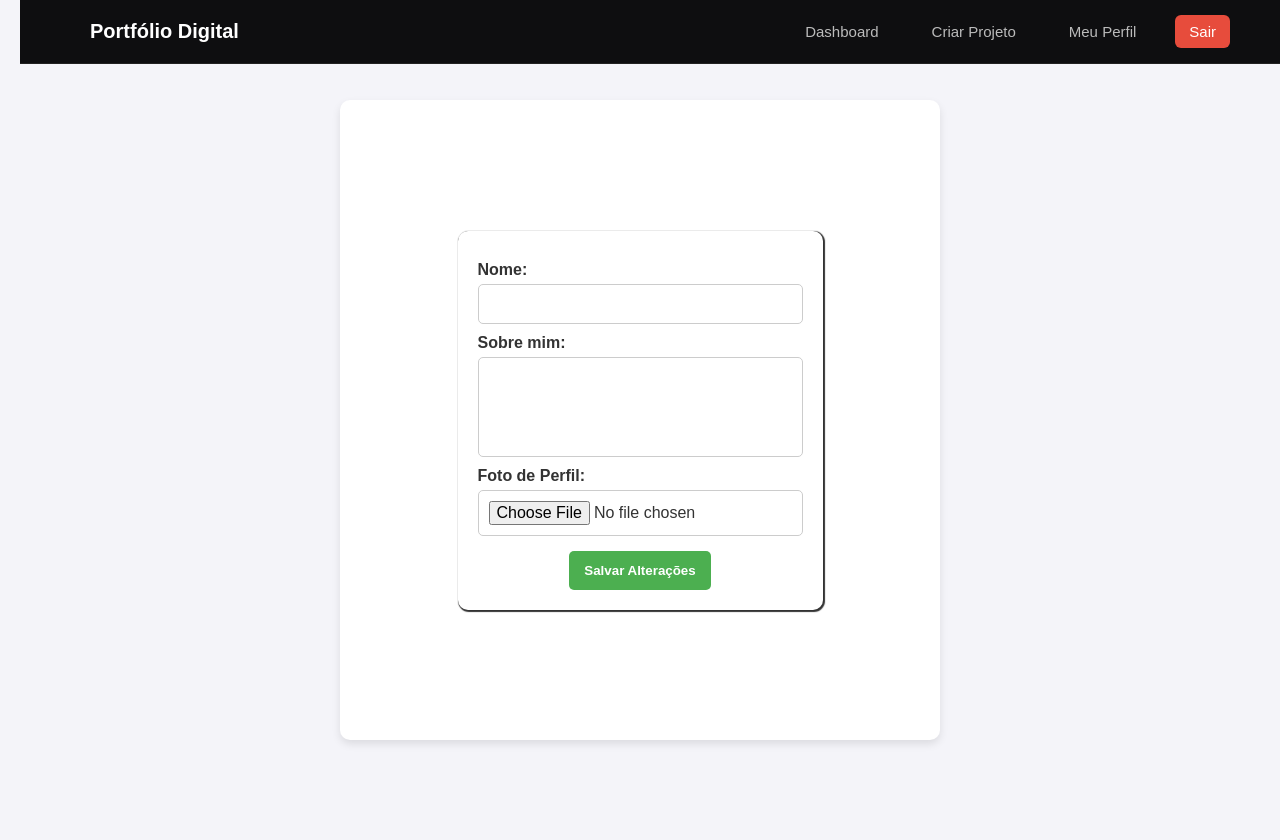
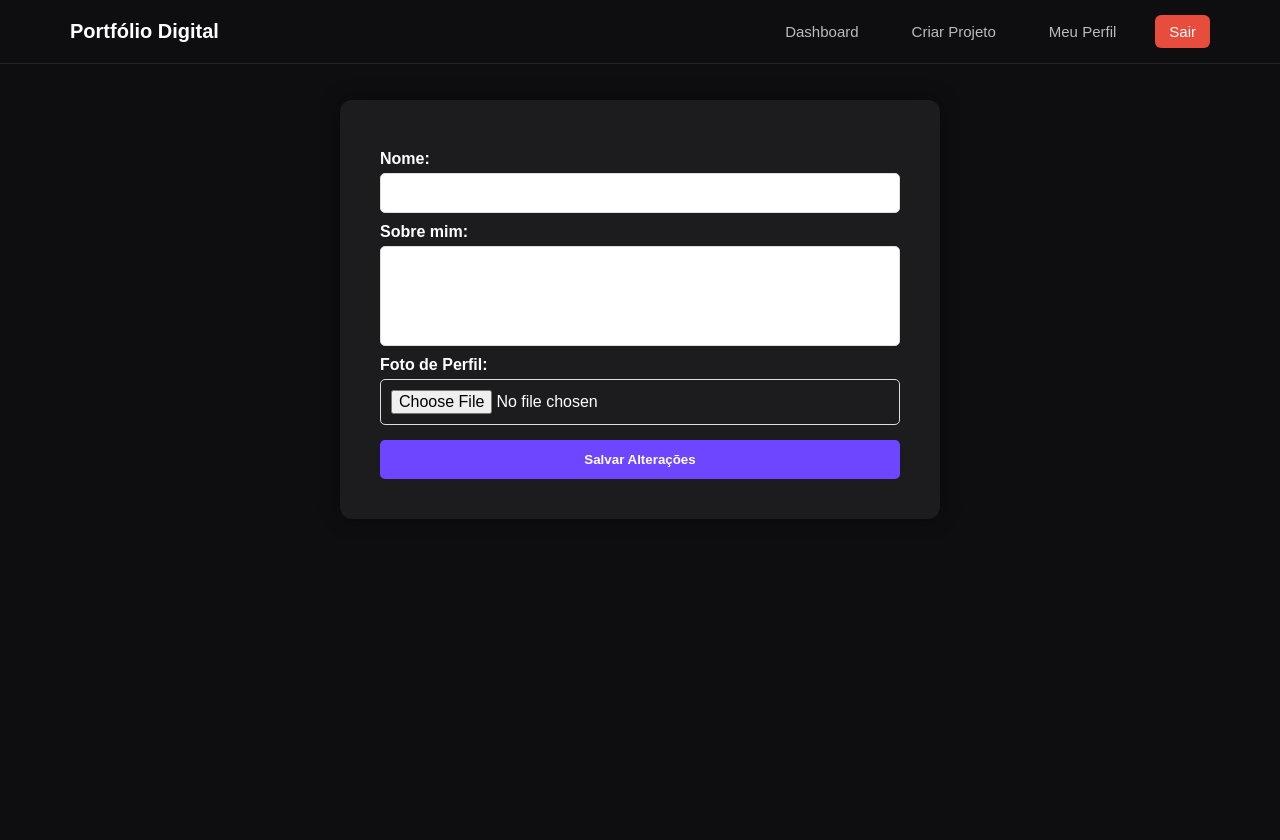
Before and after one commit to devopMarkz/WebsitePortfolio_MVP, a PHP site: page /portfolio-website/edit_profile.php in a window 1280 px wide. After the commit the page ends 519 px from the top, so only its background shows below. Run offline with PHP 8.4, Linux system fonts and the light colour scheme; the visitor is signed in with stand-in values (Sample User, id 1); data that the repository does not hold is empty.

Commit message:
Ajustando design da página edit_profile.php

```diff
--- a/assets/css/edit_profile.css
+++ b/assets/css/edit_profile.css
@@ -8,56 +8,35 @@
 
 /* Corpo da página */
 body {
-    background-color: #f4f4f9;
-    color: #333;
-    text-align: center;
-    padding: 20px;
-}
-
-/* Cabeçalho */
-header {
-    background-color: #4CAF50;
-    color: white;
-    padding: 15px;
-    font-size: 24px;
-    text-transform: uppercase;
-    box-shadow: 0 4px 8px rgba(0, 0, 0, 0.1);
-    width: 100%;
-    max-width: 900px;
-    margin: 0 auto 20px;
-    border-radius: 8px;
-}
-
-header h1 {
-    font-size: 28px;
+    background-color: #0e0e10; /* Cor de fundo escura */
+    color: #fff; /* Texto branco */
+    padding-top: 100px; /* Evita sobreposição com a navbar */
 }
 
 /* Container principal */
 main {
     max-width: 600px;
-    margin: 80px auto;
-    padding: 20px;
-    border-radius: 10px;
-    text-align: center;
-    height: 80vh;
+    margin: 0 auto;
+    padding: 40px;
+    background-color: #1c1c1e;
+    border-radius: 12px;
+    box-shadow: 0 0 20px rgba(0,0,0,0.4);
     display: flex;
+    flex-direction: column;
     align-items: center;
-    justify-content: center;
 }
 
 /* Formulário */
 form {
+    width: 100%;
     display: flex;
     flex-direction: column;
-    align-items: center;
-    background-color: white;
-    border-radius: 10px;
-    padding: 20px;
-    box-shadow: 1px 1px 1px 1px;
 }
 
+/* Títulos e labels */
 label {
     font-weight: bold;
+    color: #fff;
     margin-top: 10px;
     display: block;
     width: 100%;
@@ -67,7 +46,7 @@ label {
 input, textarea {
     width: 100%;
     padding: 10px;
-    border: 1px solid #ccc;
+    border: 1px solid #ddd;
     border-radius: 5px;
     font-size: 16px;
     margin-top: 5px;
@@ -81,7 +60,7 @@ textarea {
 
 /* Botão de envio */
 button {
-    background-color: #4CAF50;
+    background-color: #6c47ff; /* Cor do botão roxa */
     color: white;
     border: none;
     padding: 12px 15px;
@@ -93,7 +72,7 @@ button {
 }
 
 button:hover {
-    background-color: #388E3C;
+    background-color: #5a38d3; /* Cor do botão quando hover */
 }
 
 /* Responsividade */
--- a/edit_profile.php
+++ b/edit_profile.php
@@ -22,7 +22,6 @@ $user = $stmt->fetch(PDO::FETCH_ASSOC);
     <meta charset="UTF-8">
     <meta name="viewport" content="width=device-width, initial-scale=1.0">
     <title>Editar Perfil</title>
-    <link rel="stylesheet" href="assets/css/style.css">
     <link rel="stylesheet" href="assets/css/edit_profile.css">
 </head>
 <body>
```
